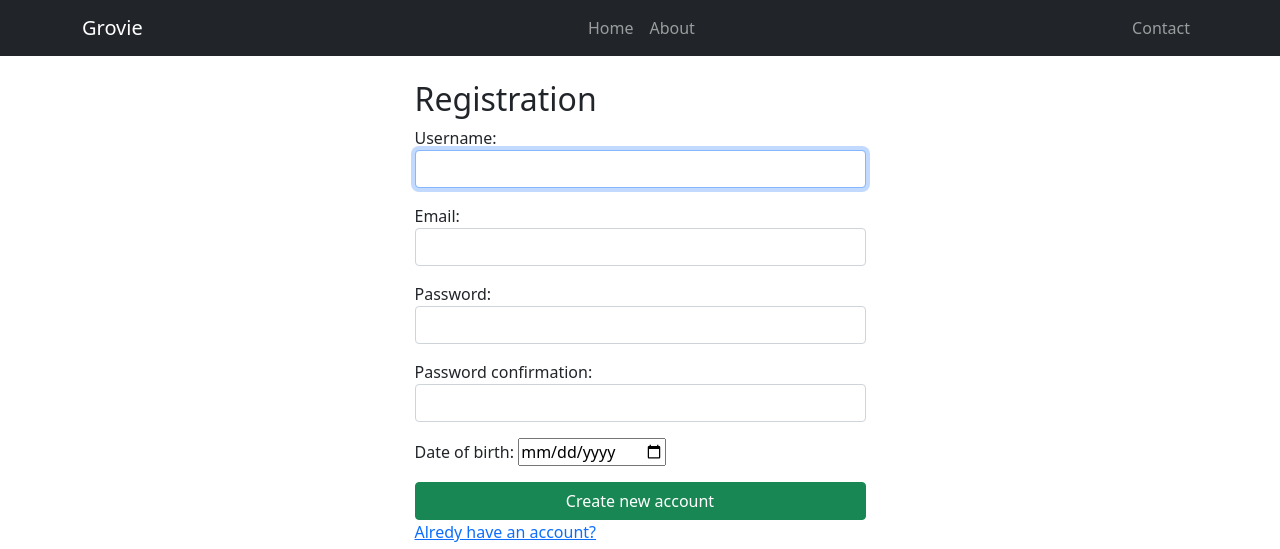
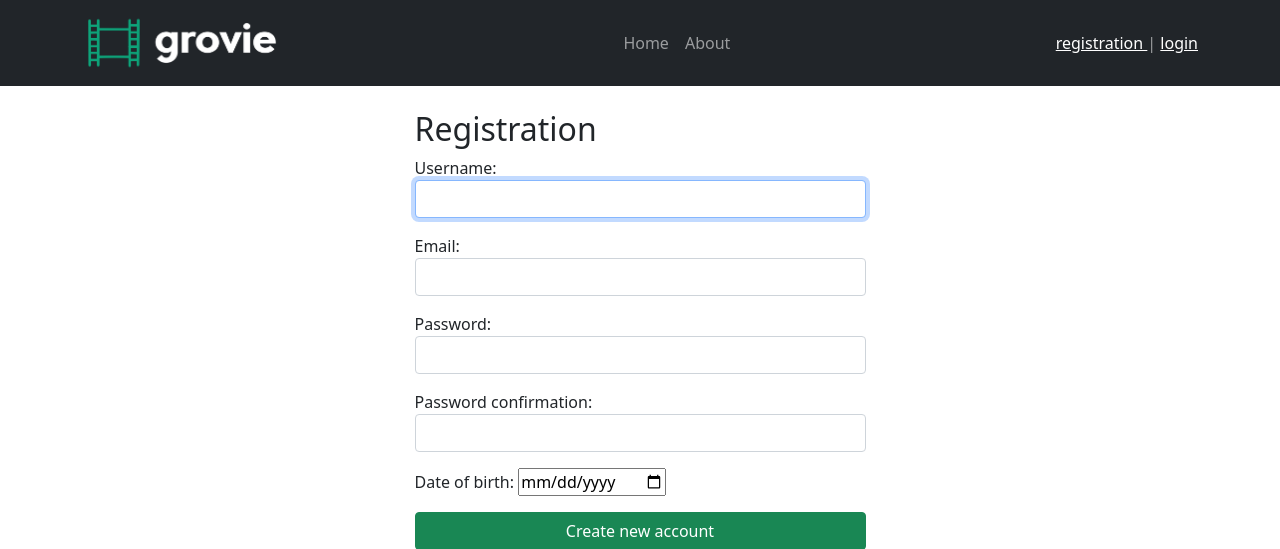
Before and after one commit to Atlan7/Grovie, a Django app: page /accounts/registration/ in a window 1280 px wide. Shown: the top 549 px of the page. Run offline with Django 3.2, Linux system fonts and the light colour scheme; some libraries are stand-ins or nearby versions.

Commit message:
Updated navbar

```diff
--- a/templates/inc/_nav.html
+++ b/templates/inc/_nav.html
@@ -1,21 +1,44 @@
-<nav class="navbar navbar-expand-md navbar-fixed-top navbar-dark bg-dark main-nav">
+{% load static %}
+<nav class="navbar navbar-expand-md navbar-dark bg-dark main-nav">
     <div class="container">
-    <a class="navbar-brand mr-0" href="{% url 'movies:view_movies' %}">Grovie</a>
-      <button class="navbar-toggler ml-1" type="button" data-toggle="collapse" data-target="#navbarNavDropdown" aria-controls="navbarNavDropdown" aria-expanded="false" aria-label="Toggle navigation">
+        <div class="navbar-brand" >
+            <a href="{% url 'movies:view-movies' %}"><img src="{% static 'logo/grovie-logo-1.png' %}" class="img-responsive" width="200px" height="60px"></a>
+        </div>
+        <button class="navbar-toggler" type="button" data-bs-toggle="collapse" data-bs-target="#main-menu" aria-controls="main-menu" aria-expanded="false" aria-label="Toggle navigation">
             <span class="navbar-toggler-icon"></span>
         </button>
+
+        <div id="main-menu" class="collapse navbar-collapse">
             <ul class="nav navbar-nav mx-auto">
                 <li class="nav-item">
-                <a class="nav-link" href="{% url 'movies:view_movies' %}">Home</a>
+                    <a class="nav-link" href="{% url 'movies:view-movies' %}"> Home </a>
                 </li>
                 <li class="nav-item">
-                <a class="nav-link" href="#">About</a>
-            </li>
-        </ul>
-        <ul class="nav navbar-nav">
-            <li class="nav-item">
-                <a class="nav-link" href="#">Contact</a>
+                    <a class="nav-link" href="#"> About </a>
                 </li>
             </ul>
         </div>
+
+        <ul class="nav navbar-nav">
+            {% if user.is_authenticated %}
+                <li class="nav-item dropdown">
+                  <a class="nav-link dropdown-toggle mx-4" href="#" id="navbarDropdownMenuLink" role="button" data-bs-toggle="dropdown" aria-expanded="false">
+                     Profile
+                  </a>
+                  <ul class="dropdown-menu dropdown-menu-dark" aria-labelledby="navbarDropdownMenuLink">
+                    <li><a class="dropdown-item" href="{% url 'accounts:view-profile' username_slug=user.username %}"> View Profile </a></li>
+                    <li><a class="dropdown-item" href="#"> Watch list </a></li>
+                    <li><a class="dropdown-item" href="{% url 'accounts:edit-profile' username_slug=user.username  %}"> Edit Profile </a></li>
+                    <li><hr class="dropdown-divider"></li>
+                    <li><a class="dropdown-item" href="{% url 'accounts:logout' %}"> Logout </a></li>
+                  </ul>
+                </li>
+            {% else %}
+                <span class="navbar-text">
+                    <a href="{% url 'accounts:registration' %}"> registration </a> |
+                    <a href="{% url 'accounts:login' %}"> login </a>
+                </span>
+            {% endif %}
+        </ul>
+    </div>
 </nav>
```
Lines whose indentation alone changed are shown as unchanged.
